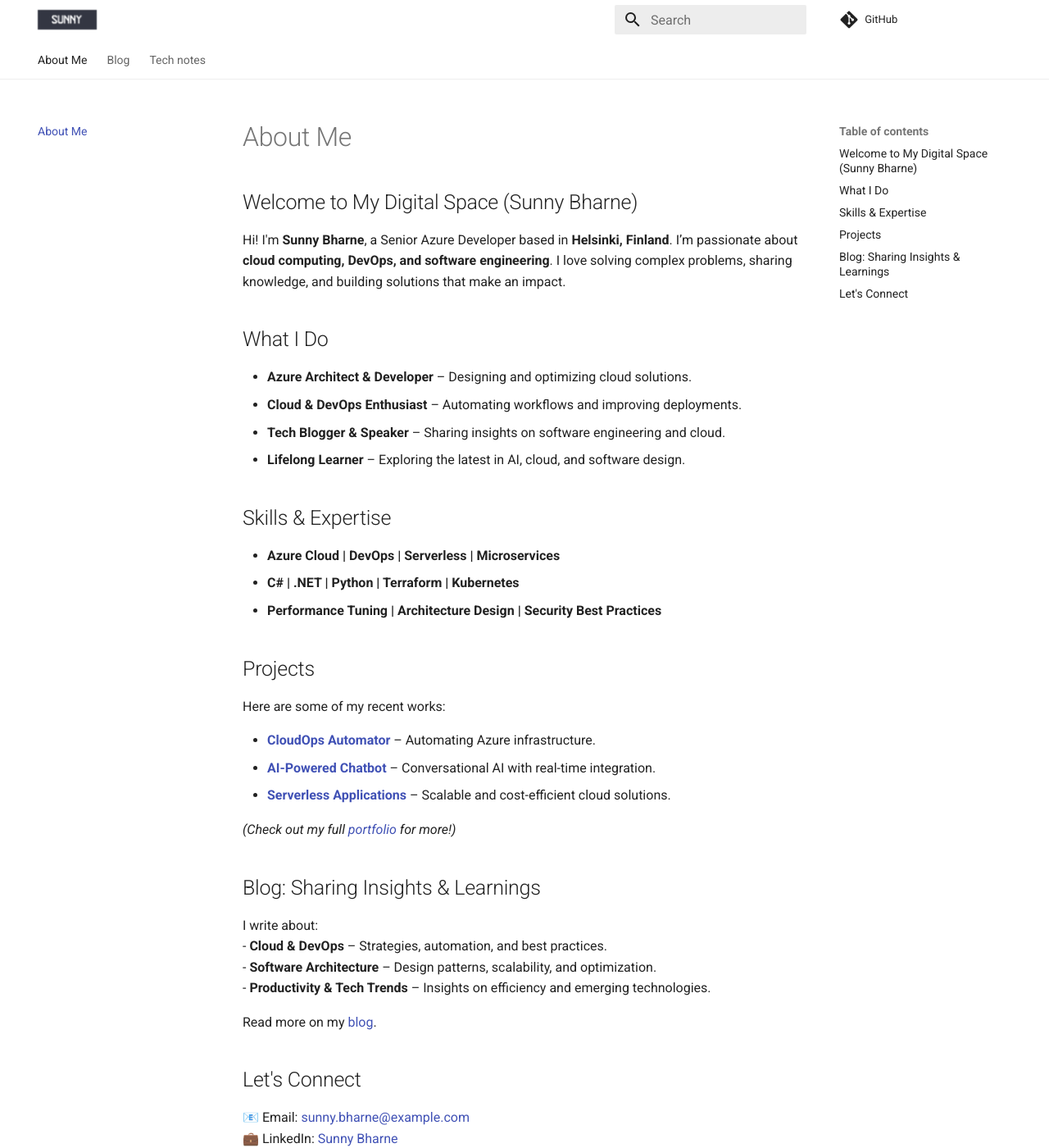
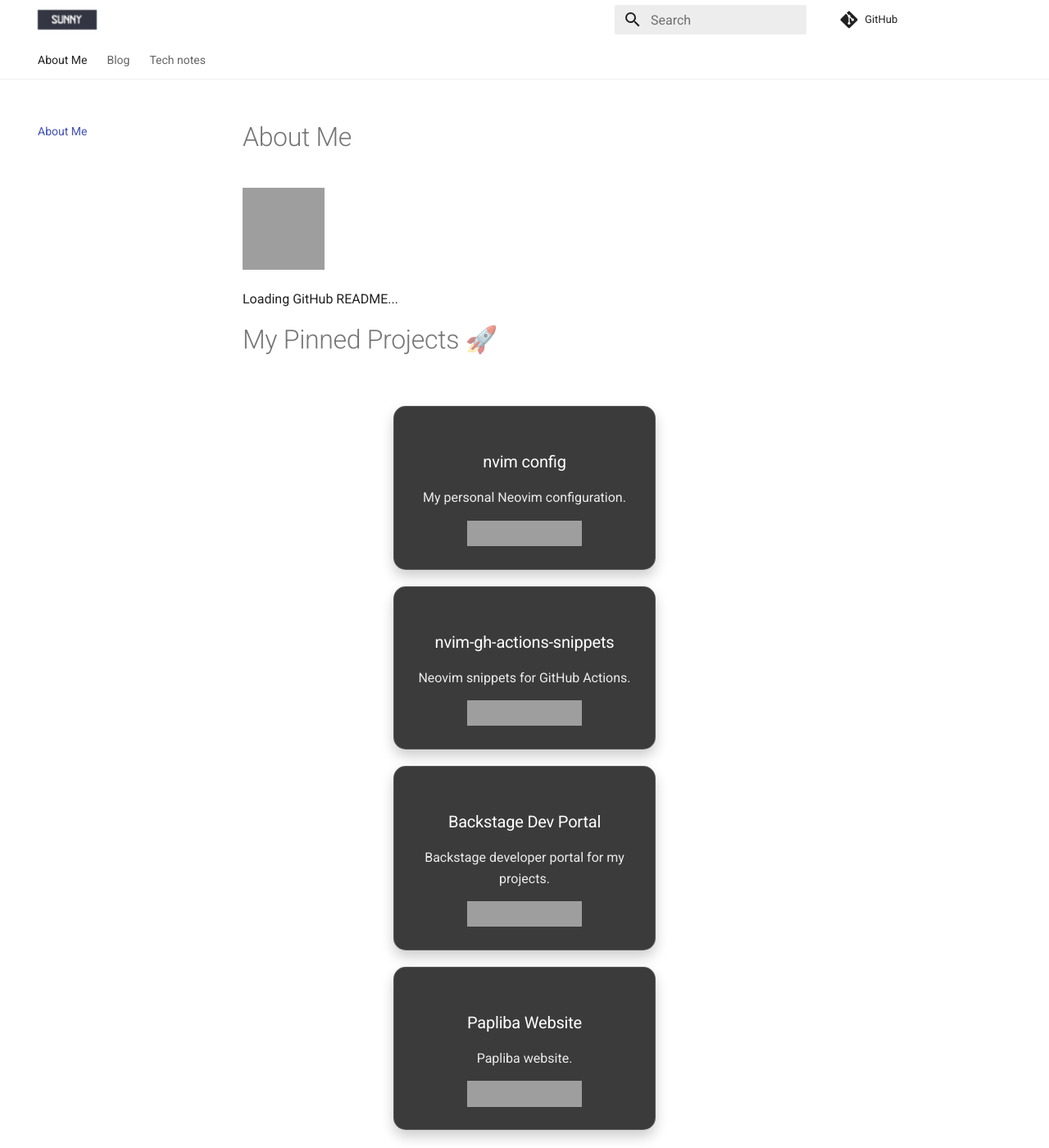
Before and after one commit to sunnybharne/tech-docs, an MkDocs documentation site: the page built from docs/index.md, in a window 1280 px wide and 1400 px high. Shown: the whole window at 82% size. Built offline with MkDocs 1.6.1 and Material for MkDocs 9.7.7, drawn with Linux system fonts in a browser that asks for light colours; some of the changed text lies outside the part shown; grey boxes are pictures that could not be loaded.

Commit message:
Added about me page

```diff
--- a/docs/index.md
+++ b/docs/index.md
@@ -1,42 +1,105 @@
 # About Me
-## Welcome to My Digital Space (Sunny Bharne)
 
-Hi! I'm **Sunny Bharne**, a Senior Azure Developer based in **Helsinki, Finland**. I’m passionate about **cloud computing, DevOps, and software engineering**. I love solving complex problems, sharing knowledge, and building solutions that make an impact.
+[![GitHub Profile](https://github.com/sunnybharne.png?size=100)](https://github.com/sunnybharne)
 
-## What I Do
-- **Azure Architect & Developer** – Designing and optimizing cloud solutions.
-- **Cloud & DevOps Enthusiast** – Automating workflows and improving deployments.
-- **Tech Blogger & Speaker** – Sharing insights on software engineering and cloud.
-- **Lifelong Learner** – Exploring the latest in AI, cloud, and software design.
+<script>
+fetch("https://raw.githubusercontent.com/sunnybharne/sunnybharne/main/README.md")
+  .then(response => response.text())
+  .then(markdown => {
+    document.getElementById("github-readme").innerHTML =
+      marked.parse(markdown);
+  });
+</script>
 
-## Skills & Expertise
-- **Azure Cloud | DevOps | Serverless | Microservices**
-- **C# | .NET | Python | Terraform | Kubernetes**
-- **Performance Tuning | Architecture Design | Security Best Practices**
+<div id="github-readme">
+  <p>Loading GitHub README...</p>
+</div>
 
-## Projects
-Here are some of my recent works:
+<script src="https://cdn.jsdelivr.net/npm/marked/marked.min.js"></script>
 
-- **[CloudOps Automator](projects/cloudops-automator.md)** – Automating Azure infrastructure.
-- **[AI-Powered Chatbot](projects/ai-chatbot.md)** – Conversational AI with real-time integration.
-- **[Serverless Applications](projects/serverless-apps.md)** – Scalable and cost-efficient cloud solutions.
+# My Pinned Projects 🚀
 
-*(Check out my full [portfolio](portfolio.md) for more!)*
+<style>
+  .project-container {
+    display: flex;
+    flex-wrap: wrap;
+    gap: 20px;
+    justify-content: center;
+    padding: 20px;
+  }
 
-## Blog: Sharing Insights & Learnings
-I write about:
-- **Cloud & DevOps** – Strategies, automation, and best practices.
-- **Software Architecture** – Design patterns, scalability, and optimization.
-- **Productivity & Tech Trends** – Insights on efficiency and emerging technologies.
+  .project-card {
+    width: 320px;
+    background: rgba(25, 25, 25, 0.85); /* Darker for better contrast */
+    border-radius: 15px;
+    backdrop-filter: blur(10px);
+    box-shadow: 0px 8px 16px rgba(0, 0, 0, 0.2);
+    padding: 20px;
+    text-align: center;
+    transition: transform 0.3s ease-in-out, box-shadow 0.3s ease-in-out;
+    border: 1px solid rgba(255, 255, 255, 0.15);
+  }
 
-Read more on my [blog](blog/index.md).
+  .project-card:hover {
+    transform: translateY(-8px);
+    box-shadow: 0px 12px 24px rgba(0, 0, 0, 0.3);
+  }
 
-## Let's Connect
-📧 Email: [sunny.bharne@example.com](mailto:sunny.bharne@example.com)
-💼 LinkedIn: [Sunny Bharne](https://linkedin.com/in/sunnybharne)
-🐦 Twitter: [@SunnyBharne](https://twitter.com/sunnybharne)
-📷 Instagram: [@SunnyInTheClouds](https://instagram.com/sunnyintheclouds)
+  .project-title {
+    font-size: 1.4em;
+    font-weight: bold;
+    color: #ffffff; /* Ensures visibility on dark background */
+    margin-bottom: 10px;
+  }
 
----
+  .project-desc {
+    font-size: 1em;
+    color: rgba(255, 255, 255, 0.9); /* Lighter for readability */
+    margin-bottom: 15px;
+  }
 
-Thanks for visiting! Feel free to reach out and connect.
+  .project-link img {
+    width: 140px;
+    transition: transform 0.2s ease-in-out;
+  }
+
+  .project-link img:hover {
+    transform: scale(1.1);
+  }
+</style>
+
+<div class="project-container">
+
+  <div class="project-card">
+    <h3 class="project-title">nvim config</h3>
+    <p class="project-desc">My personal Neovim configuration.</p>
+    <a class="project-link" href="https://github.com/sunnybharne/nvim" target="_blank">
+      <img src="https://img.shields.io/badge/View%20on%20GitHub-24292e?style=for-the-badge&logo=github&logoColor=white" alt="My nvim config">
+    </a>
+  </div>
+
+  <div class="project-card">
+    <h3 class="project-title">nvim-gh-actions-snippets</h3>
+    <p class="project-desc">Neovim snippets for GitHub Actions.</p>
+    <a class="project-link" href="https://github.com/sunnybharne/nvim-gh-actions-snippets" target="_blank">
+      <img src="https://img.shields.io/badge/View%20on%20GitHub-24292e?style=for-the-badge&logo=github&logoColor=white" alt="My gh actions snippets">
+    </a>
+  </div>
+
+  <div class="project-card">
+    <h3 class="project-title">Backstage Dev Portal</h3>
+    <p class="project-desc">Backstage developer portal for my projects.</p>
+    <a class="project-link" href="https://github.com/papliba/developer-portal" target="_blank">
+      <img src="https://img.shields.io/badge/View%20on%20GitHub-24292e?style=for-the-badge&logo=github&logoColor=white" alt="Backstage dev portal">
+    </a>
+  </div>
+
+  <div class="project-card">
+    <h3 class="project-title">Papliba Website</h3>
+    <p class="project-desc">Papliba website.</p>
+    <a class="project-link" href="https://github.com/papliba/papliba" target="_blank">
+      <img src="https://img.shields.io/badge/View%20on%20GitHub-24292e?style=for-the-badge&logo=github&logoColor=white" alt="Papliba">
+    </a>
+  </div>
+
+</div>
--- a/mkdocs.yml
+++ b/mkdocs.yml
@@ -28,6 +28,10 @@ extra:
       link: https://github.com/sunnybharne
     - icon: fontawesome/brands/linkedin
       link: https://www.linkedin.com/in/sunnybharne
+    - icon: fontawesome/solid/envelope
+      link: mailto:sunny.bharne@outlook.com
+    - icon: fontawesome/solid/globe
+      link: https://sunnybharne.github.io/tech-docs/
 
 repo_url: https://github.com/sunnybharne
 
```
